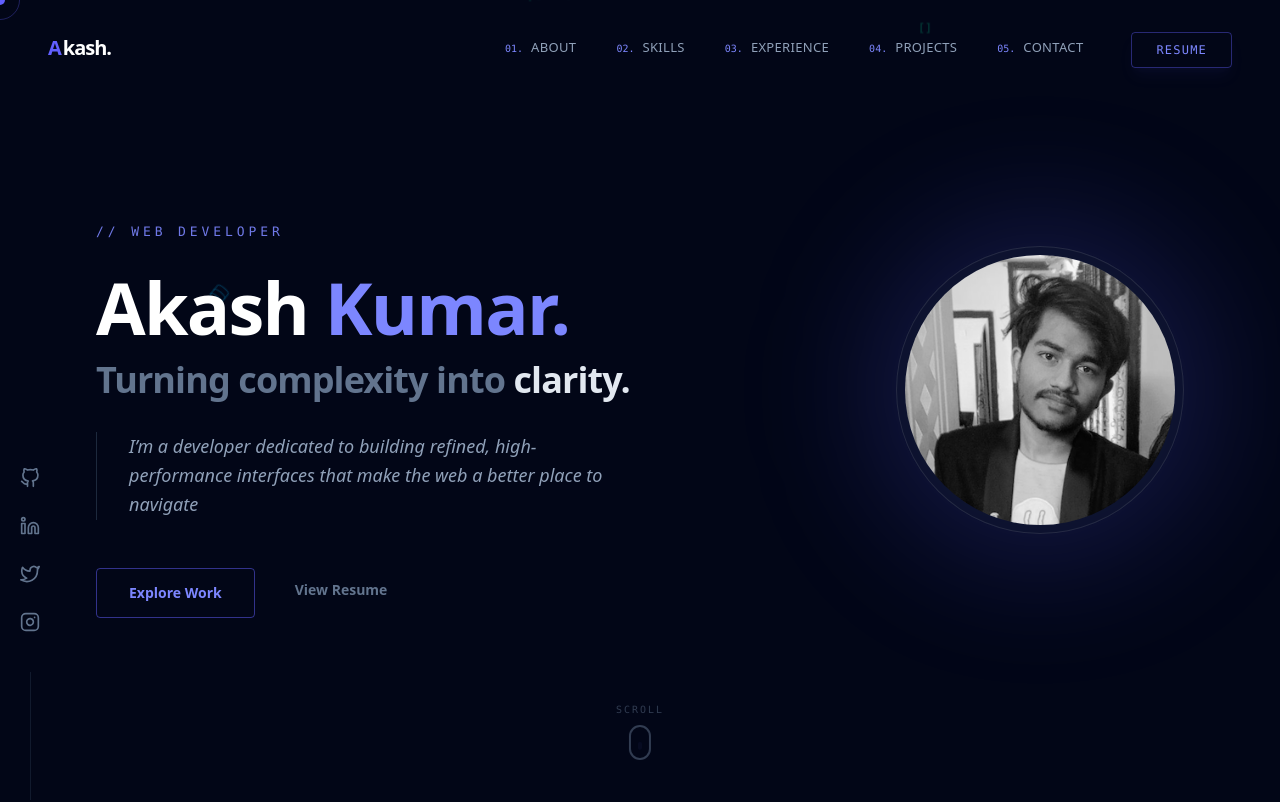
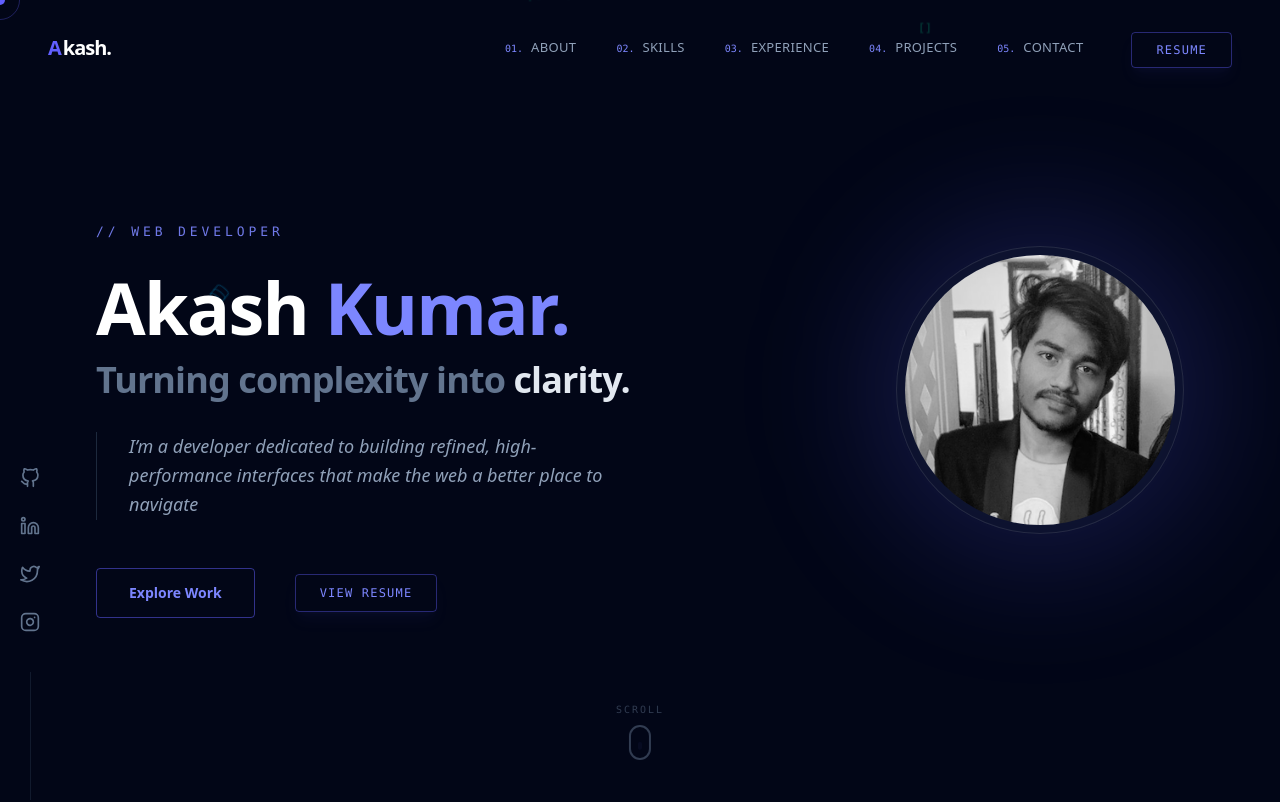
Before and after one commit to droidDev-Ak/Portfolio_new, a React (Vite) app: page / in a window 1280 px wide. Shown: the top 802 px of the page. Built offline with nearby package versions, Linux system fonts and the light colour scheme.

Commit message:
resume button fixed

```diff
--- a/src/Components/Home.jsx
+++ b/src/Components/Home.jsx
@@ -2,6 +2,7 @@ import { useEffect } from "react";
 import { gsap } from "gsap";
 import FloatingKeywords from "./Particle.jsx";
 import SocialSidebar from "../Cards/SocialSidebar.jsx";
+import MyPdf from "../assets/Resume.pdf";
 
 const scrollToSection = (id) => {
   const section = document.getElementById(id);
@@ -65,9 +66,10 @@ function Home() {
               </button>
 
               <a
-                href="/resume.pdf"
+                href={MyPdf}
                 target="_blank"
-                className="text-slate-500 hover:text-white text-sm font-semibold border-b border-transparent hover:border-white pb-1 transition-all"
+                rel="noopener noreferrer"
+                className="px-6 py-2.5 border border-indigo-500/40 text-indigo-400 font-mono text-xs tracking-widest uppercase rounded-sm hover:bg-indigo-500/10 hover:border-indigo-500 transition-all duration-300 shadow-lg shadow-indigo-500/5"
               >
                 View Resume
               </a>
@@ -76,18 +78,14 @@ function Home() {
 
           <div className="profile-img hidden lg:flex items-center justify-center lg:pt-16">
             <div className="relative group cursor-pointer">
-
               <div className="absolute -inset-6 bg-indigo-500/20 blur-3xl rounded-full group-hover:bg-indigo-500/40 group-hover:scale-110 transition-all duration-700"></div>
-
 
               <div className="relative aspect-square w-64 xl:w-72 rounded-full border border-white/10 p-2 bg-slate-900/40 backdrop-blur-sm overflow-hidden transition-all duration-500 group-hover:-translate-y-2 group-hover:shadow-[0_20px_50px_rgba(79,70,229,0.3)]">
                 <img
                   src="/img.png"
                   alt="Akash Kumar"
-
                   className="w-full h-full rounded-full object-cover grayscale group-hover:grayscale-0 group-hover:scale-110 transition-all duration-700 ease-in-out"
                 />
-
 
                 <div className="absolute inset-0 rounded-full bg-indigo-500/10 opacity-0 group-hover:opacity-100 transition-opacity duration-500"></div>
               </div>
```
Lines whose indentation alone changed are shown as unchanged.
